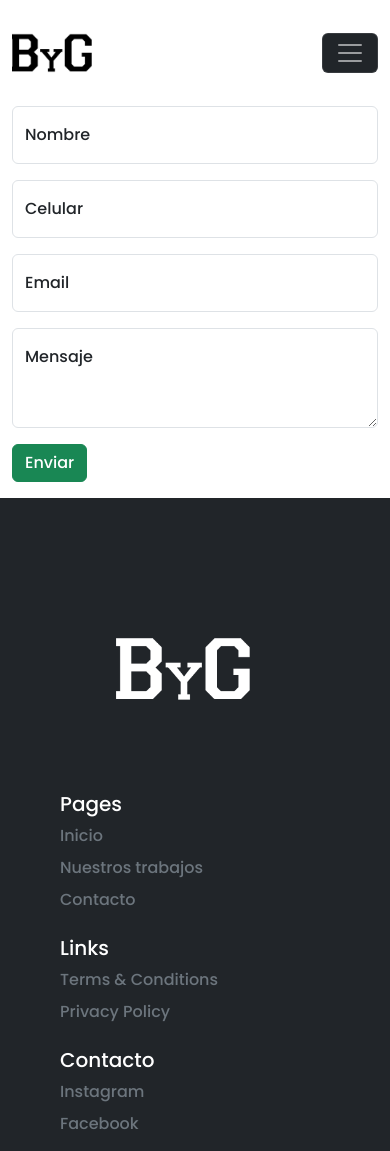
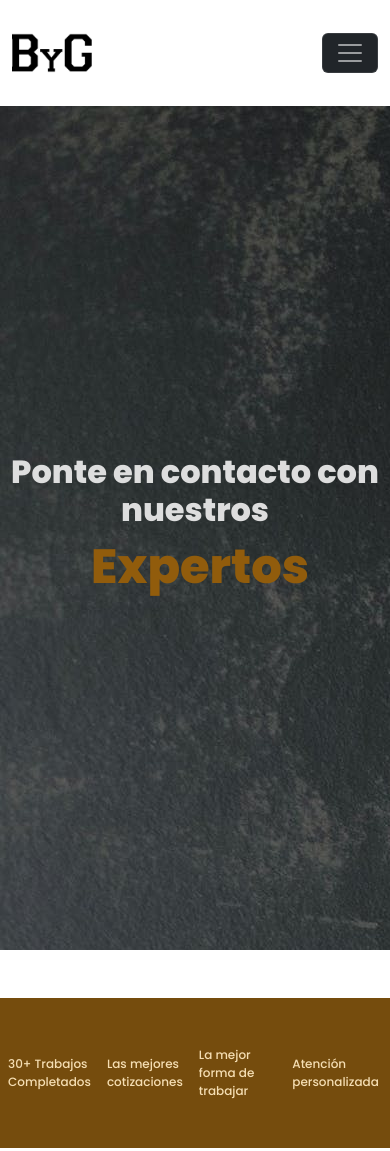
Before and after one commit to mekanicas/bygpintura, a website: page pages/contacto.html in a window 390 px wide. Shown: the top 1151 px of the page. Drawn offline with nearby package versions, Linux system fonts and the light colour scheme.

Commit message:
adding responsive in contacto and nuestrostrabajos, upgrade contacto

```diff
--- a/pages/contacto.html
+++ b/pages/contacto.html
@@ -1,19 +1,13 @@
 <!DOCTYPE html>
 <html lang="en">
+
 <head>
   <meta charset="UTF-8" />
   <meta name="viewport" content="width=device-width, initial-scale=1.0" />
   <title>Contacto</title>
-    <link
-      href="https://cdn.jsdelivr.net/npm/bootstrap@5.3.2/dist/css/bootstrap.min.css"
-      rel="stylesheet"
-      integrity="sha384-T3c6CoIi6uLrA9TneNEoa7RxnatzjcDSCmG1MXxSR1GAsXEV/Dwwykc2MPK8M2HN"
-      crossorigin="anonymous"
-    />
-    <link
-      rel="stylesheet"
-      href="https://cdn.jsdelivr.net/npm/bootstrap-icons@1.11.2/font/bootstrap-icons.min.css"
-    />
+  <link href="https://cdn.jsdelivr.net/npm/bootstrap@5.3.2/dist/css/bootstrap.min.css" rel="stylesheet"
+    integrity="sha384-T3c6CoIi6uLrA9TneNEoa7RxnatzjcDSCmG1MXxSR1GAsXEV/Dwwykc2MPK8M2HN" crossorigin="anonymous" />
+  <link rel="stylesheet" href="https://cdn.jsdelivr.net/npm/bootstrap-icons@1.11.2/font/bootstrap-icons.min.css" />
   <link rel="stylesheet" href="../css/style.css" />
 </head>
 
@@ -21,59 +15,28 @@
   <div class="header">
     <nav class="navbar navbar-dark colornav">
       <div class="container-fluid">
-          <a class="navbar-brand" href="#"
-            ><img src="../media/logoGRANDE.png" alt="LOGO" class="logo"
-          /></a>
-          <button
-            class="navbar-toggler bg-dark"
-            type="button"
-            data-bs-toggle="offcanvas"
-            data-bs-target="#offcanvasDarkNavbar"
-            aria-controls="offcanvasDarkNavbar"
-            aria-label="Toggle navigation"
-          >
+        <a class="navbar-brand" href="#"><img src="../media/logoGRANDE.png" alt="LOGO" class="logo" /></a>
+        <button class="navbar-toggler bg-dark" type="button" data-bs-toggle="offcanvas"
+          data-bs-target="#offcanvasDarkNavbar" aria-controls="offcanvasDarkNavbar" aria-label="Toggle navigation">
           <span class="navbar-toggler-icon"></span>
         </button>
-          <div
-            class="offcanvas offcanvas-end text-bg-dark"
-            tabindex="-1"
-            id="offcanvasDarkNavbar"
-            aria-labelledby="offcanvasDarkNavbarLabel"
-          >
+        <div class="offcanvas offcanvas-end text-bg-dark" tabindex="-1" id="offcanvasDarkNavbar"
+          aria-labelledby="offcanvasDarkNavbarLabel">
           <div class="offcanvas-header">
             <h5 class="offcanvas-title" id="offcanvasDarkNavbarLabel"></h5>
-              <button
-                type="button"
-                class="btn-close btn-close-white"
-                data-bs-dismiss="offcanvas"
-                aria-label="Close"
-              ></button>
+            <button type="button" class="btn-close btn-close-white" data-bs-dismiss="offcanvas"
+              aria-label="Close"></button>
           </div>
           <div class="offcanvas-body">
             <ul class="navbar-nav justify-content-end flex-grow-1 pe-3">
               <li class="nav-item">
-                  <a
-                    class="nav-link active"
-                    aria-current="page"
-                    href="../index.html"
-                    >Inicio</a
-                  >
+                <a class="nav-link active" aria-current="page" href="../index.html">Inicio</a>
               </li>
               <li class="nav-item">
-                  <a
-                    class="nav-link active"
-                    aria-current="page"
-                    href="./nuestrostrabajos.html"
-                    >Nuestros Trabajos</a
-                  >
+                <a class="nav-link active" aria-current="page" href="./nuestrostrabajos.html">Nuestros Trabajos</a>
               </li>
               <li class="nav-item">
-                  <a
-                    class="nav-link active"
-                    aria-current="page"
-                    href="./contacto.html"
-                    >Contáctanos</a
-                  >
+                <a class="nav-link active" aria-current="page" href="./contacto.html">Contáctanos</a>
               </li>
             </ul>
           </div>
@@ -81,49 +44,51 @@
       </div>
     </nav>
   </div>
-    <main class="container">
+  <header>
+    <div class="filaHeader">
+      <div class="contactanosHeader">
+        <h1 class="align-self-start">Estamos aqui para ayudarte</h1>
+        <h2>Ponte en contacto con nuestros</h2>
+        <h3>Expertos</h3>
+      </div>
+    </div>
+    <section>
+      <div class="barraLogros">
+        <div>
+          <p>30+ Trabajos Completados</p>
+        </div>
+        <div>
+          <p>Las mejores cotizaciones</p>
+        </div>
+        <div>
+          <p>La mejor forma de trabajar</p>
+        </div>
+        <div>
+          <p>Atención personalizada</p>
+        </div>
+
+    </section>
+  </header>
+  <main class="container formContacto">
     <form class="" action="https://formspree.io/f/xbjnrnne" method="POST">
       <div class="form-floating mb-3">
-          <input
-            type="text"
-            name="Nombre: "
-            class="form-control"
-            id="floatingInput"
-            placeholder="Nombre"
-          />
+        <input type="text" name="Nombre: " class="form-control" id="floatingInput" placeholder="Nombre" />
         <label for="nombre">Nombre</label>
       </div>
       <div class="form-floating mb-3">
-          <input
-            type="number"
-            name="Celular: "
-            class="form-control"
-            id="floatingInput"
-            placeholder="+54 11 1234-5678"
-          />
+        <input type="number" name="Celular: " class="form-control" id="floatingInput" placeholder="+54 11 1234-5678" />
         <label for="celular">Celular</label>
       </div>
       <div class="form-floating mb-3">
-          <input
-            type="email"
-            name="Email: "
-            class="form-control"
-            id="floatingInput"
-            placeholder="nombre@ejemplo.com"
-          />
+        <input type="email" name="Email: " class="form-control" id="floatingInput" placeholder="nombre@ejemplo.com" />
         <label for="email">Email</label>
       </div>
       <div class="form-floating">
-          <textarea
-            class="form-control"
-            name="Mensaje: "
-            placeholder="Deja un mensaje aquí"
-            id="floatingTextarea2"
-            style="height: 100px"
-          ></textarea>
+        <textarea class="form-control" name="Mensaje: " placeholder="Deja un mensaje aquí" id="floatingTextarea2"
+          style="height: 100px"></textarea>
         <label for="mensaje">Mensaje</label>
       </div>
-        <button type="submit" class="btn btn-success my-3">Enviar</button>
+      <button type="submit" class="btn read-more smy-3">Enviar</button>
     </form>
   </main>
 
@@ -131,60 +96,37 @@
     <div class="container-fluid">
       <div class="row p-5 pb-2 bg-dark text-white">
         <div class="col-xs-12 col-md-6 col-lg-3">
-            <a class="row img-fluid" href="../index.html"
-              ><img
-                src="../media/logoblanco.png"
-                alt="Logo de la empresa en blanco"
-            /></a>
+          <a class="row img-fluid" href="../index.html"><img src="../media/logoblanco.png"
+              alt="Logo de la empresa en blanco" /></a>
         </div>
         <div class="col-xs-12 col-md-6 col-lg-3 mb-3">
           <p class="h5">Pages</p>
           <div class="mb-2">
-              <a
-                class="text-secondary text-decoration-none"
-                href="../index.html"
-                >Inicio</a
-              >
+            <a class="text-secondary text-decoration-none" href="../index.html">Inicio</a>
           </div>
           <div class="mb-2">
-              <a
-                class="text-secondary text-decoration-none"
-                href="./nuestrostrabajos.html"
-                >Nuestros trabajos</a
-              >
+            <a class="text-secondary text-decoration-none" href="./nuestrostrabajos.html">Nuestros trabajos</a>
           </div>
           <div class="mb-2">
-              <a
-                class="text-secondary text-decoration-none"
-                href="./contacto.html"
-                >Contacto</a
-              >
+            <a class="text-secondary text-decoration-none" href="./contacto.html">Contacto</a>
           </div>
         </div>
         <div class="col-xs-12 col-md-6 col-lg-3 mb-3">
           <p class="h5">Links</p>
           <div class="mb-2">
-              <a class="text-secondary text-decoration-none" href="#"
-                >Terms & Conditions</a
-              >
+            <a class="text-secondary text-decoration-none" href="#">Terms & Conditions</a>
           </div>
           <div class="mb-2">
-              <a class="text-secondary text-decoration-none" href="#"
-                >Privacy Policy</a
-              >
+            <a class="text-secondary text-decoration-none" href="#">Privacy Policy</a>
           </div>
         </div>
         <div class="col-xs-12 col-md-6 col-lg-3 mb-3">
           <p class="h5">Contacto</p>
           <div class="mb-2">
-              <a class="text-secondary text-decoration-none" href="#"
-                >Instagram</a
-              >
+            <a class="text-secondary text-decoration-none" href="#">Instagram</a>
           </div>
           <div class="mb-2">
-              <a class="text-secondary text-decoration-none" href="#"
-                >Facebook</a
-              >
+            <a class="text-secondary text-decoration-none" href="#">Facebook</a>
           </div>
         </div>
         <div class="col-xs-12 pt-4">
@@ -200,11 +142,10 @@
       </div>
     </div>
   </footer>
-    <script
-      src="https://cdn.jsdelivr.net/npm/bootstrap@5.3.2/dist/js/bootstrap.bundle.min.js"
+  <script src="https://cdn.jsdelivr.net/npm/bootstrap@5.3.2/dist/js/bootstrap.bundle.min.js"
     integrity="sha384-C6RzsynM9kWDrMNeT87bh95OGNyZPhcTNXj1NW7RuBCsyN/o0jlpcV8Qyq46cDfL"
-      crossorigin="anonymous"
-    ></script>
+    crossorigin="anonymous"></script>
   <script src="../js/main.js"></script>
 </body>
+
 </html>
--- a/scss/style.scss
+++ b/scss/style.scss
@@ -248,7 +248,7 @@ $black: #1c1c1c;
 .read-more {
   display: inline-block;
   padding: 10px 20px;
-  background-color: #4caf50;
+  background-color: #03e9f4;
   color: #fff;
   font-size: 19px;
   text-decoration: none;
@@ -256,7 +256,8 @@ $black: #1c1c1c;
   margin-top: 15px;
   transition: 0.3s ease;
   &:hover {
-    background-color: #3e8e41;
+    background-color: #029da5;
+    color: $black;
   }
 }
 .contentAbout {
@@ -297,26 +298,95 @@ $black: #1c1c1c;
     }
   }
 }
-.falopa{
+.filaHeader {
+  width: 100%;
+}
+.barraLogros {
+  width: 100%;
+  display: flex;
+  background-color: #754c0d;
+  height: 150px;
+  margin-bottom: 3rem;
+  padding-right: 1.5rem;
+  align-items: center;
+  p {
+    display: inline-block;
+    margin: 7rem;
+    color: wheat;
+  }
+}
+.contactanosHeader {
+  width: 100%;
+  min-height: 100vh;
+  top: 0;
+  left: 0;
+  display: flex;
+  justify-content: center;
+  align-items: center;
+  flex-direction: column;
+  background-image: url(../media/pexels-antoni-shkraba-5493662.jpg);
+  margin-bottom: 3rem;
+  h1 {
+    margin-top: 2rem;
+    margin-left: 19rem;
+    color: $blank;
+    font-size: 1em;
+    font-weight: bold;
+  }
+  h2 {
+    color: $blank;
+    font-size: 5em;
+    font-weight: bold;
+  }
+  h3 {
+    color: #513e21;
+    font-size: 5em;
+    font-weight: bold;
+  }
+}
+.badge-color {
   background-color: rgb(3, 233, 244, 0.2);
   color: #03e9f4;
   height: 2.4em;
   padding-left: 0.7em;
   padding-right: 0.7em;
 }
-.cajaElegirnos{
+.cajaElegirnos {
   margin-top: 12% !important;
+  padding-bottom: 12%;
 }
-.text{
-  p{
+.btnJobs {
+  background-color: #03e9f4;
+  width: 20vw;
+  &:hover {
+    background-color: #029da5;
+    transition: 0.3s;
+  }
+  a {
+    text-decoration: none;
+    color: $black;
+  }
+}
+.btnColor {
+  background-color: #03e9f4;
+  &:hover {
+    background-color: #029da5;
+    transition: 0.3s;
+    color: $blank;
+  }
+}
+.text {
+  p {
     color: #fff !important;
     font-size: 16px;
     font-weight: 200;
   }
-  h4{
+  h4 {
     color: #fff !important;
   }
-
+}
+.formContacto {
+  margin-bottom: 5rem;
 }
 @media (max-width: 1024px) {
 }
@@ -393,6 +463,9 @@ $black: #1c1c1c;
       font-size: 16px;
     }
   }
+  .read-more {
+    margin-bottom: 10rem;
+  }
   .contentAbout {
     h1 {
       width: 100%;
@@ -408,4 +481,55 @@ $black: #1c1c1c;
       background-color: #000000;
     }
   }
+  .galeria {
+    p {
+      font-size: 20px;
+      width: 170px;
+    }
+    .row {
+      height: auto;
+      width: 70vw;
+    }
+  }
+  .contactanosHeader {
+    width: 100%;
+    background-image: url(../media/galeria6.jpg);
+    min-height: 100vh;
+    display: flex;
+    justify-content: center;
+    align-items: center;
+    flex-direction: column;
+    margin-bottom: 3rem;
+    h1 {
+      display: none;
+    }
+    h2 {
+      text-align: center;
+      color: $blank;
+      font-size: 2em;
+      font-weight: bold;
+    }
+    h3 {
+      text-align: center;
+      color: #915c0c;
+      font-size: 3em;
+      font-weight: bold;
+      padding-left: 10px;
+    }
+  }
+  .barraLogros {
+    width: 100%;
+    display: flex;
+    background-color: #754c0d;
+    height: 150px;
+    margin-bottom: 3rem;
+    padding-right: 0.2rem;
+    align-items: center;
+    p {
+      font-size: 12px;
+      display: inline-block;
+      margin: 0.5rem;
+      color: wheat;
+    }
+  }
 }
```
Also changed, not shown: index.html (+21 -11 lines), pages/nuestrostrabajos.html (+12 -10 lines), css/style.css, media/galeria1.jpg (added), media/galeria2.jpg (added), media/galeria3.jpg (added), media/galeria4.jpg (added), media/galeria5.jpg (added), media/galeria6.jpg (added), media/galeria7.jpg (added), media/galeria8.jpg (added), media/galeria9.jpg (added), media/pexels-antoni-shkraba-5493662.jpg (added), 1 other file. Lines whose indentation alone changed are shown as unchanged.
